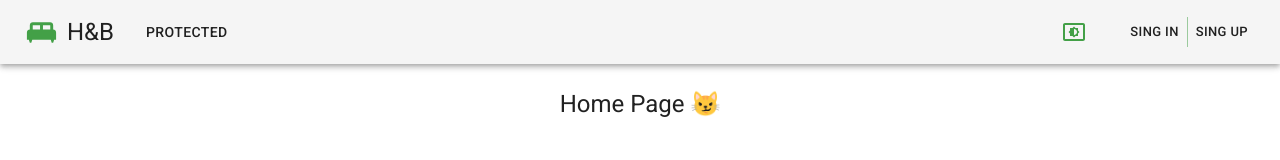
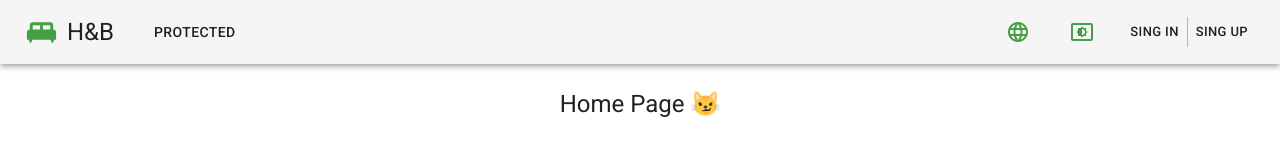
Before and after one commit to Danofu/hotel-reservation-fe, a React (Create React App) app: page / in a window 1280 px wide. Shown: the top 160 px of the page. Built offline with nearby package versions, Linux system fonts and the light colour scheme.

Commit message:
Create lang button

```diff
--- a/src/components/Header.tsx
+++ b/src/components/Header.tsx
@@ -6,6 +6,7 @@ import Stack from '@mui/material/Stack';
 import Toolbar from '@mui/material/Toolbar';
 
 import ColorModeButton from 'components/buttons/ColorModeButton';
+import LangButton from 'components/buttons/LangButton';
 import Link from 'components/Link';
 import Logo from 'components/Logo';
 import Navigation from 'components/Navigation';
@@ -22,7 +23,7 @@ const Header = () => {
 
   return (
     <AppBar color="default" position="static">
-      <Toolbar sx={{ gap: 3 }}>
+      <Toolbar sx={{ gap: 4 }}>
         <Logo to={PATHNAME_HOME} />
         <Navigation spacing={2}>
           <NavigationLink color="inherit" to={PATHNAME_PROTECTED}>
@@ -31,6 +32,14 @@ const Header = () => {
         </Navigation>
         <Spacer />
         <Stack alignItems="center" direction="row" spacing={2}>
+          <LangButton
+            color="primary"
+            size="large"
+            LangMenuProps={{
+              anchorOrigin: { horizontal: 'center', vertical: 'bottom' },
+              transformOrigin: { horizontal: 'center', vertical: 'top' },
+            }}
+          />
           <ColorModeButton
             color="primary"
             colorModePicker={{ color: 'primary' }}
@@ -38,7 +47,6 @@ const Header = () => {
             size="large"
           />
           {isAuthorized && <ProfileButton color="primary" size="large" />}
-        </Stack>
           {!isAuthorized && (
             <ButtonGroup color="primary" size="small" variant="text">
               <Button color="inherit" component={Link} sx={{ px: 1 }} to={PATHNAME_LOGIN}>
@@ -49,6 +57,7 @@ const Header = () => {
               </Button>
             </ButtonGroup>
           )}
+        </Stack>
       </Toolbar>
     </AppBar>
   );
--- a/src/components/LoadingBackdrop/types.ts
+++ b/src/components/LoadingBackdrop/types.ts
@@ -3,6 +3,7 @@ import { CircularProgressProps } from '@mui/material/CircularProgress';
 import { PortalProps } from '@mui/material/Portal';
 
 export type Props = PortalProps & {
+  // TODO: use BackdropProps name instead and use such example for other types
   backdrop?: Omit<BackdropProps, 'open' | 'sx'>;
   backdropSx?: Pick<BackdropProps, 'sx'>;
   delay?: number;
--- a/src/components/buttons/ColorModeButton/index.tsx
+++ b/src/components/buttons/ColorModeButton/index.tsx
@@ -18,6 +18,7 @@ const ColorModeButton: FC<Props> = ({
   popper,
   ...props
 }) => {
+  // TODO: move states to props
   const [isPopperOpen, setIsPopperOpen] = useState(false);
   const [popperAnchorEl, setPopperAnchorEl] = useState<HTMLElement | null>(null);
   const { mode } = useContext(ThemeContext);
--- /dev/null
+++ b/src/components/buttons/LangButton/index.tsx
@@ -0,0 +1,33 @@
+import IconButton from '@mui/material/IconButton';
+import LanguageIcon from '@mui/icons-material/Language';
+import React, { FC, MouseEvent, useState } from 'react';
+
+import LangMenu from 'components/menus/LangMenu';
+import { Props } from 'components/buttons/LangButton/types';
+
+const LangButton: FC<Props> = ({ IconProps, LangMenuProps, ...props }) => {
+  const [anchorEl, setAnchorEl] = useState<HTMLElement | null>(null);
+
+  const handleClick = (event: MouseEvent<HTMLElement>) => setAnchorEl(event.currentTarget);
+
+  const handleClose = () => setAnchorEl(null);
+
+  return (
+    <>
+      <IconButton onClick={handleClick} {...props}>
+        <LanguageIcon {...IconProps} />
+      </IconButton>
+      <LangMenu
+        MenuItemProps={{ onClick: handleClose }}
+        anchorEl={anchorEl}
+        onClose={handleClose}
+        open={!!anchorEl}
+        {...LangMenuProps}
+      />
+    </>
+  );
+};
+
+export default LangButton;
+
+export type LangButtonProps = Props;
--- /dev/null
+++ b/src/components/buttons/LangButton/types.ts
@@ -0,0 +1,10 @@
+import { IconButtonProps } from '@mui/material/IconButton';
+import { SvgIconProps } from '@mui/material/SvgIcon';
+
+import { LangManuProps } from 'components/menus/LangMenu';
+
+// TODO: use Partial instead of Omit
+export type Props = Omit<IconButtonProps, 'onClick'> & {
+  IconProps?: SvgIconProps;
+  LangMenuProps?: Partial<LangManuProps>;
+};
--- a/src/components/menus/ProfileMenu/index.tsx
+++ b/src/components/menus/ProfileMenu/index.tsx
@@ -5,6 +5,7 @@ import MenuItemLogout from 'components/menus/menu-items/MenuItemLogout';
 import { Props } from 'components/menus/ProfileMenu/types';
 
 const ProfileMenu: FC<Props> = ({ itemLogout, sx, ...props }) => (
+  // TODO: use PaperProps instead of sx
   <Menu sx={{ '& .MuiList-root': { minWidth: 180 }, ...sx }} {...props}>
     <MenuItemLogout icon={{ color: 'primary' }} wrapper={{ gap: 2 }} {...itemLogout} />
   </Menu>
```
Lines whose indentation alone changed are shown as unchanged.
